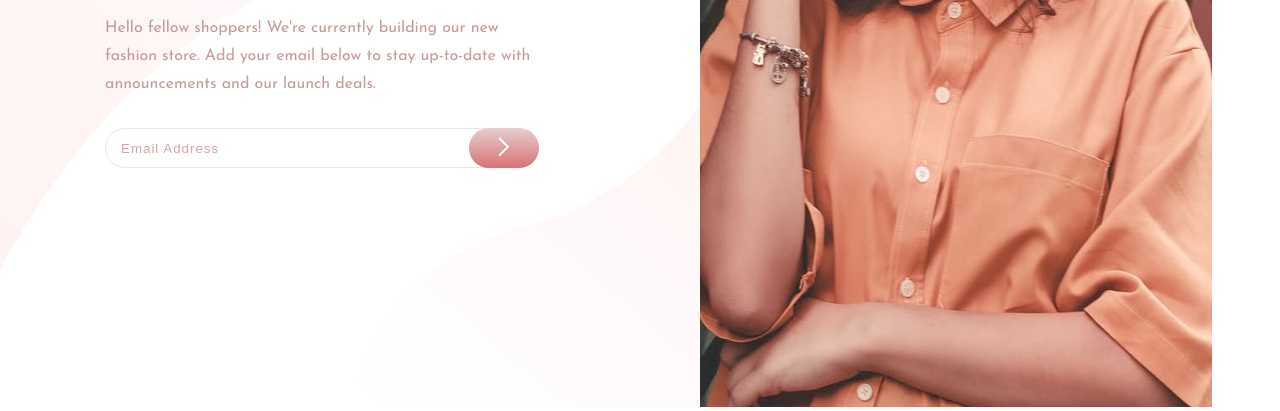
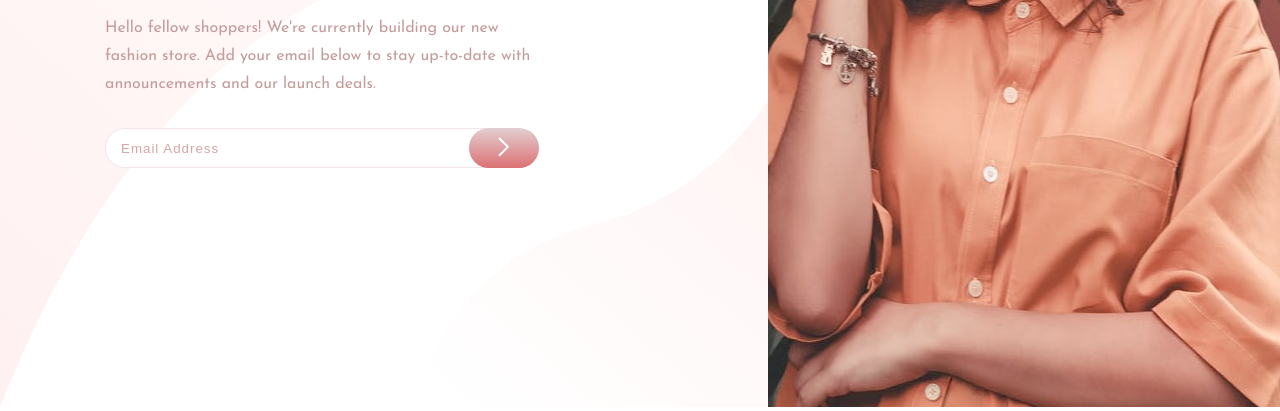
Before and after one commit to Meheknaz1704/Base-apparel, a plain HTML site: page index.html in a window 1280 px wide. Shown: the part 393-804 px from the top of the page. Drawn offline with Linux system fonts and the light colour scheme.

Commit message:
completed

```diff
--- a/index.html
+++ b/index.html
@@ -14,8 +14,7 @@
 
 <body >
     <div class="container">
-    <section>
-        <div class="container1">
+    <section class="container1">
             <div class="base">
                 <img src="./images/logo.svg" alt="">
             </div>
@@ -32,7 +31,7 @@
                 <input type="email" placeholder="Email Address">
                 <button><img src="./images/icon-arrow.svg" alt="aorrow"></button>
             </div>
-        </div>
+
     </section>
     <section class="hero">
 
--- a/styles.css
+++ b/styles.css
@@ -7,12 +7,8 @@
 .container1{
     background-image: url(./images/bg-pattern-desktop.svg);
     background-size: cover;
-    background-position: center center;
-    width: 700px;
+    width: 60vw;
     height: 100vh;
-    margin-top: 0;
-
-
 
 }
 
@@ -20,10 +16,9 @@
 .container{
     display: flex;
 
-
 }
 .hero img{
-
+    background-size: cover;
     width: 40vw;
    height: 100vh;
 
```
